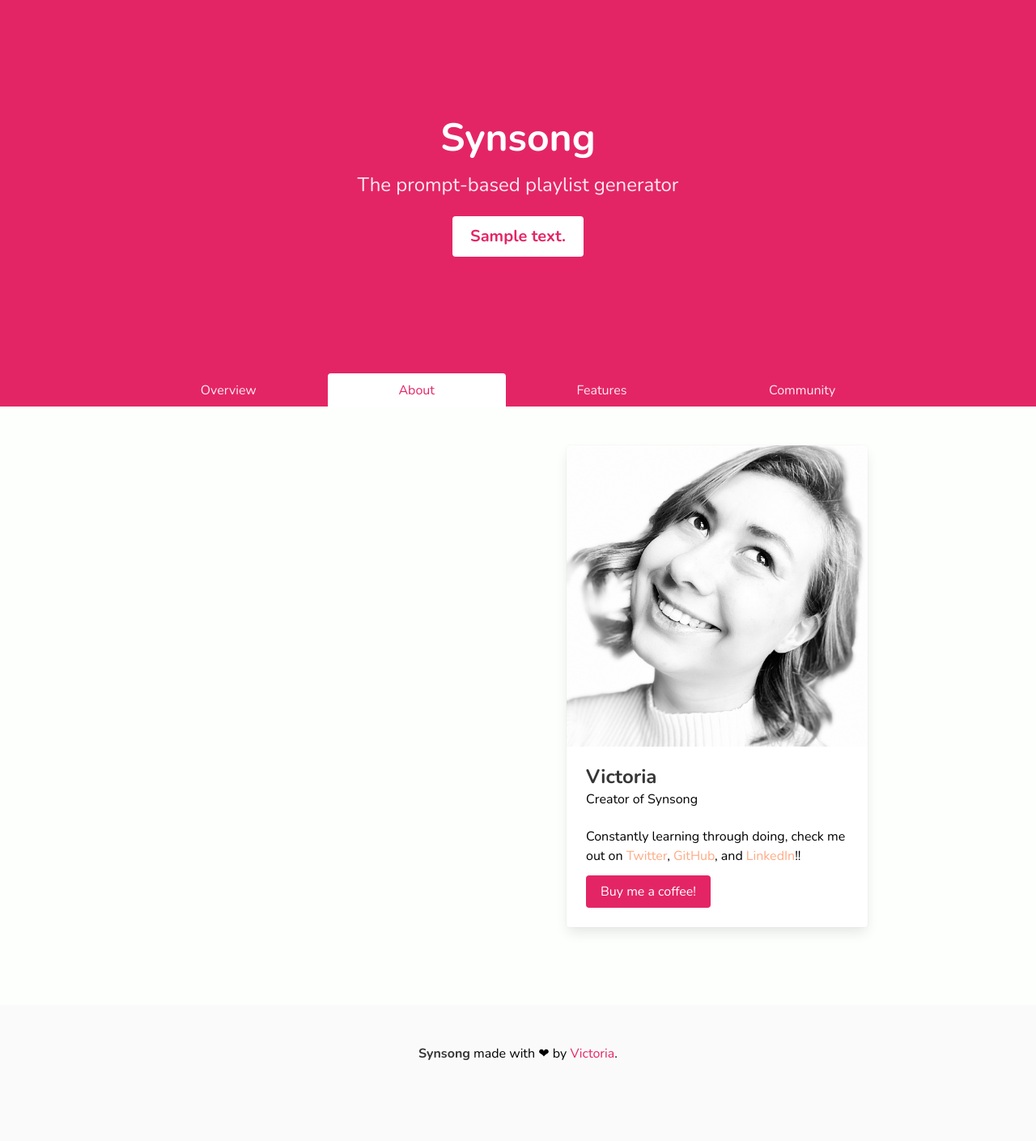
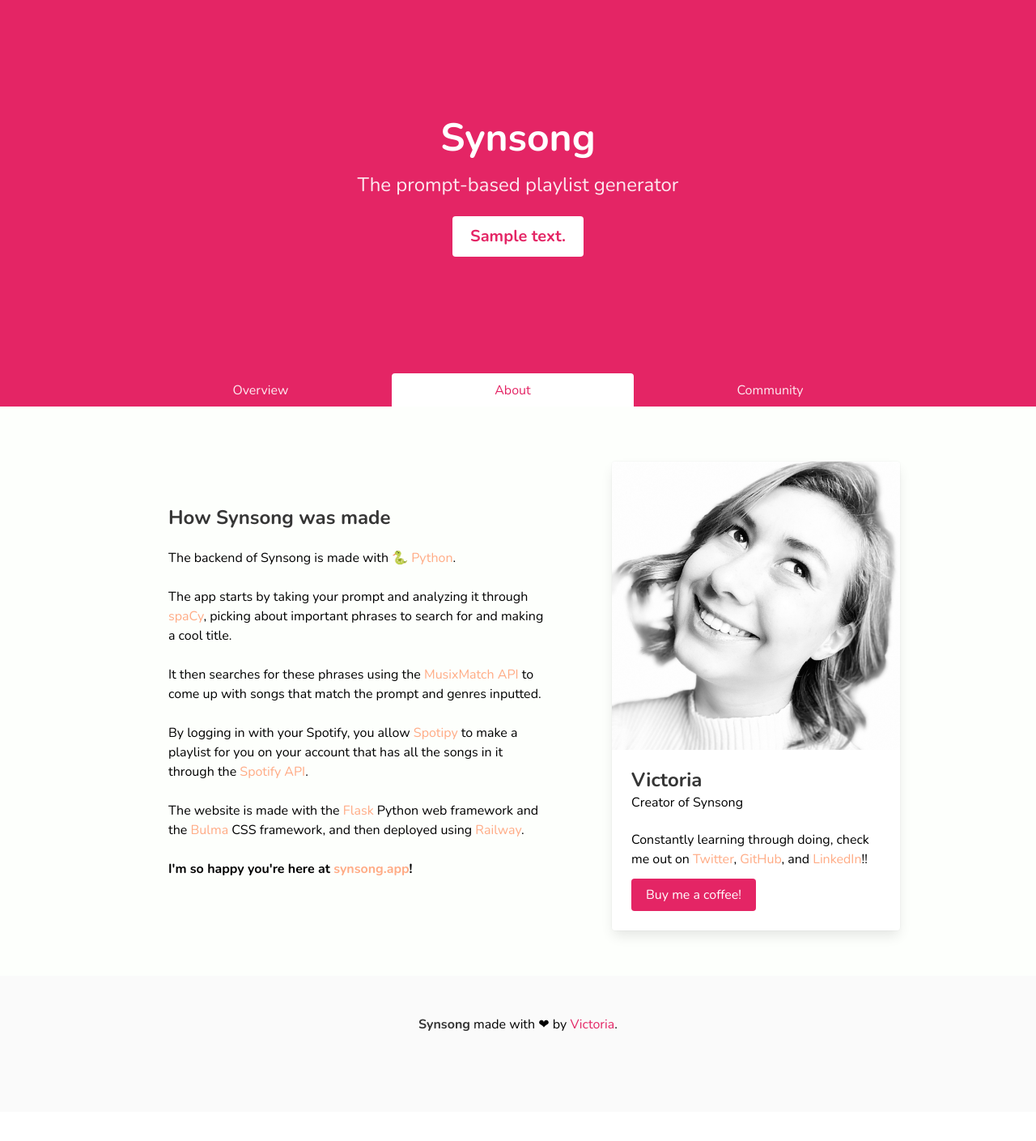
Before and after one commit to victorialslocum/synsong, a Flask app: template templates/about.html in a window 1280 px wide. Shown: the part 57-1466 px from the top of the page at 81% size. After the commit the page ends 1330 px from the top, so only its background shows below. Run offline with Flask 2, Linux system fonts and the light colour scheme; the template is opened without the code that fills it: most values are stand-ins (such as "Sample title", 1, 10 or a date in 2020).

Commit message:
website improvements

```diff
--- a/main.py
+++ b/main.py
@@ -37,17 +37,17 @@
         client_id=SPOTIPY_CLIENT_ID, client_secret=SPOTIPY_CLIENT_SECRET, redirect_uri=REDIRECT_URI, scope=SCOPE)
     auth_url = sp_oauth.get_authorize_url()
     if "token_info" in session:
-        return render_template("home.html", login_url="/logout", login_text = "Log out", app_url="/index", app_text="Go to app")
+        return render_template("home.html", login_url="/logout", login_text = "Log out", app_url="/generator", app_text="Go to app")
     else:
         return render_template("home.html", login_url= auth_url, login_text = "Log in", app_url=auth_url, app_text="Get started")
 
-@app.route("/index", methods=['GET', 'POST'])
-def index():
+@app.route("/generator", methods=['GET', 'POST'])
+def generator():
     if request.method == 'POST':
         prompt = request.form['prompt']
         return redirect(url_for('make_playlist', prompt=prompt))
     else:
-        return render_template("index.html", login_url="logout", login_text='Log out', app_url="/index", app_text="Go to app")
+        return render_template("generator.html", login_url="logout", login_text='Log out', app_url="/generator", app_text="Go to app")
 
 @app.route("/community")
 def community():
@@ -55,7 +55,7 @@
         client_id=SPOTIPY_CLIENT_ID, client_secret=SPOTIPY_CLIENT_SECRET, redirect_uri=REDIRECT_URI, scope=SCOPE)
     auth_url = sp_oauth.get_authorize_url()
     if "token_info" in session:
-        return render_template("community.html", login_url="/logout", login_text = "Log out", app_url="/index", app_text="Go to app")
+        return render_template("community.html", login_url="/logout", login_text = "Log out", app_url="/generator", app_text="Go to app")
     else:
         return render_template("community.html", login_url= auth_url, login_text = "Log in", app_url=auth_url, app_text="Get started")
 @app.route("/features")
@@ -64,7 +64,7 @@
         client_id=SPOTIPY_CLIENT_ID, client_secret=SPOTIPY_CLIENT_SECRET, redirect_uri=REDIRECT_URI, scope=SCOPE)
     auth_url = sp_oauth.get_authorize_url()
     if "token_info" in session:
-        return render_template("features.html", login_url="/logout", login_text = "Log out", app_url="/index", app_text="Go to app")
+        return render_template("features.html", login_url="/logout", login_text = "Log out", app_url="/generator", app_text="Go to app")
     else:
         return render_template("features.html", login_url= auth_url, login_text = "Log in", app_url=auth_url, app_text="Get started")
 
@@ -74,7 +74,7 @@
         client_id=SPOTIPY_CLIENT_ID, client_secret=SPOTIPY_CLIENT_SECRET, redirect_uri=REDIRECT_URI, scope=SCOPE)
     auth_url = sp_oauth.get_authorize_url()
     if "token_info" in session:
-        return render_template("about.html", login_url="/logout", login_text = "Log out", app_url="/index", app_text="Go to app")
+        return render_template("about.html", login_url="/logout", login_text = "Log out", app_url="/generator", app_text="Go to app")
     else:
         return render_template("about.html", login_url= auth_url, login_text = "Log in", app_url=auth_url, app_text="Get started")
 
@@ -87,7 +87,7 @@
     token_info = sp_oauth.get_access_token(code, as_dict=True, check_cache=False)
     # Saving the access token along with all other token related info
     session["token_info"] = token_info
-    return redirect("index")
+    return redirect("generator")
 
 @app.route("/test_shit", methods=['GET', 'POST'])
 def test_shit():
@@ -103,6 +103,10 @@
     session.clear()
     return redirect("/")
 
+@app.route("/success/<prompt>/<playlist_id>")
+def success(prompt, playlist_id):
+
+    return render_template("success.html", success=True, playlist_id = playlist_id, prompt = prompt, login_url="logout", login_text='Log out')
 
 @app.route("/make_playlist/<prompt>", methods=['GET', 'POST'])
 def make_playlist(prompt):
@@ -289,7 +293,7 @@
     sp.user_playlist_add_tracks(
         user['id'], playlist_id, track_id_list, position=None)
 
-    return redirect(url_for('index', success=True, login_url="logout", login_text='Log out'))
+    return redirect(url_for('success', success=True, prompt = prompt, playlist_id = playlist_id, login_url="logout", login_text='Log out'))
 
 
 def get_token(session):
--- a/templates/about.html
+++ b/templates/about.html
@@ -3,12 +3,43 @@
 endblock %} {% block active_hiw %}class="is-active"{% endblock %}{% block
 content %}
 <div class="container is-max-widescreen">
-  <div class="columns">
-    <div class="column m-6">
-      <div class="block m-6"></div>
-      <h3 class="title is-2"></h3>
+  <div class="columns mt-6">
+    <div class="column m-6 is-half">
+      <div class="block m-4"></div>
+      <h3 class="title is-4">How Synsong was made</h3>
+      <div class="block">
+        The backend of Synsong is made with 🐍
+        <a href="https://www.python.org/">Python</a>.
+      </div>
+      <div class="block">
+        The app starts by taking your prompt and analyzing it through
+        <a href="https://spacy.io/">spaCy</a>, picking about important phrases
+        to search for and making a cool title.
+      </div>
+      <div class="block">
+        It then searches for these phrases using the
+        <a href="https://developer.musixmatch.com/">MusixMatch API</a> to come
+        up with songs that match the prompt and genres inputted.
+      </div>
+      <div class="block">
+        By logging in with your Spotify, you allow
+        <a href="https://spotipy.readthedocs.io/en/2.19.0/#">Spotipy</a> to make
+        a playlist for you on your account that has all the songs in it through
+        the <a href="https://developer.spotify.com/">Spotify API</a>.
+      </div>
+      <div class="block">
+        The website is made with the
+        <a href="https://flask.palletsprojects.com/en/2.0.x/">Flask</a> Python
+        web framework and the <a href="https://bulma.io/">Bulma</a> CSS
+        framework, and then deployed using
+        <a href="https://railway.app/">Railway</a>.
+      </div>
+      <div class="block has-text-weight-semibold">
+        I'm so happy you're here at
+        <a href="https://synsong.app">synsong.app</a>!
+      </div>
     </div>
-    <div class="column m-6">
+    <div class="column m-2">
       <div class="card">
         <div class="card-image">
           <figure class="image">
@@ -22,13 +53,19 @@
               <p class="subtitle is-6">Creator of Synsong</p>
             </div>
           </div>
-
           <div class="content">
             Constantly learning through doing, check me out on
-            <a href="#">Twitter</a>, <a href="#">GitHub</a>, and
-            <a href="#">LinkedIn</a>!!
+            <a href="https://twitter.com/VictoriaSlocum3">Twitter</a>,
+            <a href="https://github.com/victoriaslocum752">GitHub</a>, and
+            <a href="https://www.linkedin.com/in/victoria-slocum-3b4471183/"
+              >LinkedIn</a
+            >!!
             <br />
-            <a class="button is-primary mt-3" href="#">Buy me a coffee!</a>
+            <a
+              class="button is-primary mt-3"
+              href="https://www.buymeacoffee.com/victoriaslocum"
+              >Buy me a coffee!</a
+            >
           </div>
         </div>
       </div>
--- a/templates/base.html
+++ b/templates/base.html
@@ -104,9 +104,11 @@
               <li {% block active_hiw %}{% endblock %}>
                 <a href="/about">About</a>
               </li>
+              {#
               <li {% block active_feat %}{% endblock %}>
                 <a href="/features">Features</a>
               </li>
+              #}
               <li {% block active_com %}{% endblock %}>
                 <a href="/community">Community</a>
               </li>
```
Also changed, not shown: templates/community.html (+10 -9 lines), templates/success.html (added, +74 -0 lines), templates/generator.html (renamed from templates/index.html).
